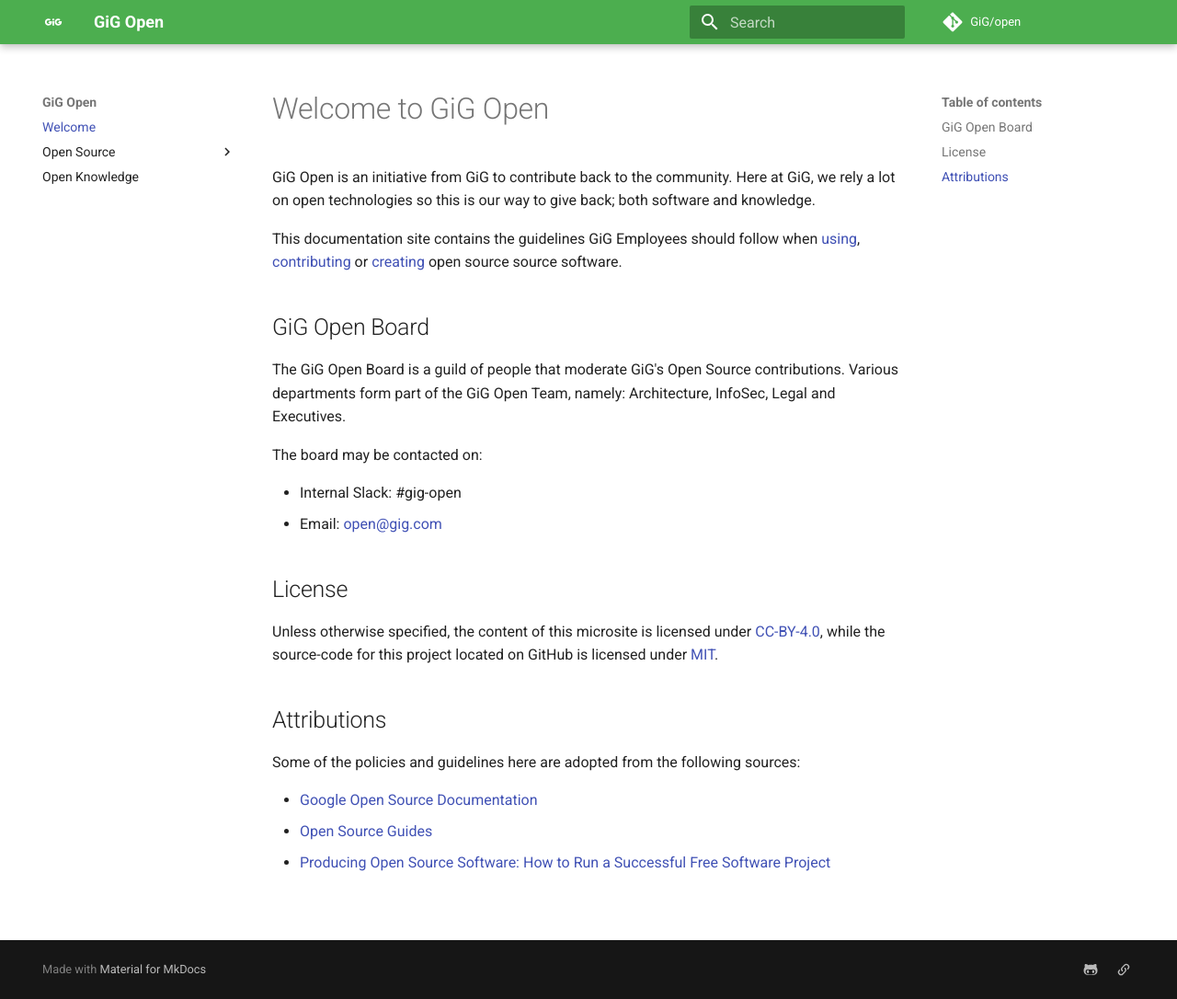
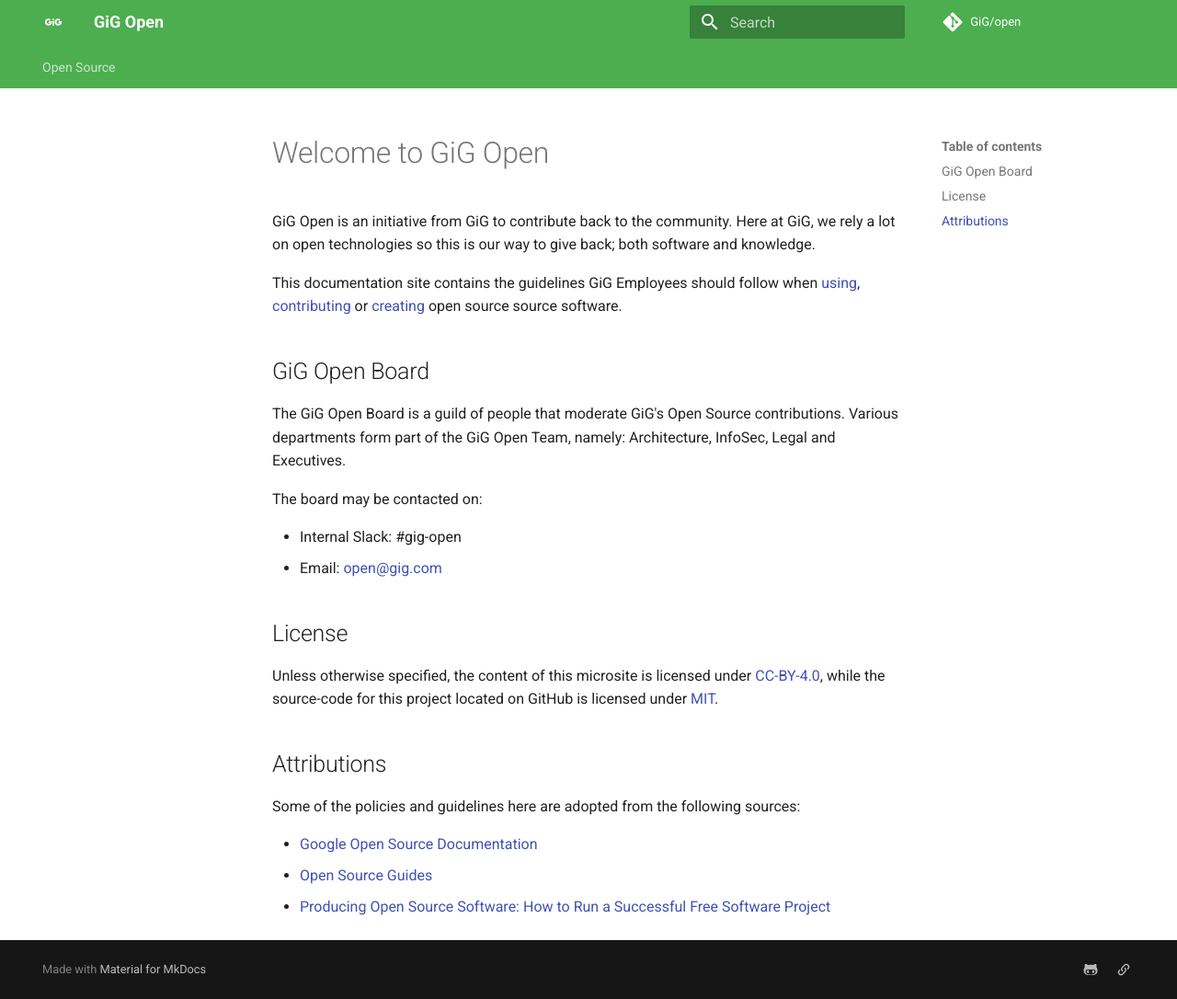
Before and after one commit to GiG/open, an MkDocs documentation site: the page built from docs/index.md, in a window 1280 px wide and 1086 px high. Shown: the whole window at 92% size. Built offline with MkDocs 1.6.1 and Material for MkDocs 9.7.7, drawn with Linux system fonts in a browser that asks for light colours; comment, search, counter and statistics services are not loaded; part of the change alters nothing that is shown.

```diff
--- a/mkdocs.yml
+++ b/mkdocs.yml
@@ -1,19 +1,21 @@
 site_name: GiG Open
 theme:
     name: material
+    features:
+        - tabs
     palette:
         scheme: preference
         primary: green
         accent: green
     logo: assets/images/GiG logo_vector-04.svg
 nav:
-    - Welcome: index.md
+    # - Welcome: index.md
     - Open Source:
         - Using: open-source/using.md
         - Contributing: open-source/contributing.md
         - Creating: open-source/creating.md
         - Projects: projects.md
-    - Open Knowledge: open-knowledge.md
+    # - Open Knowledge: open-knowledge.md
 repo_name: GiG/open
 repo_url: https://github.com/GiG/open
 extra:
```
